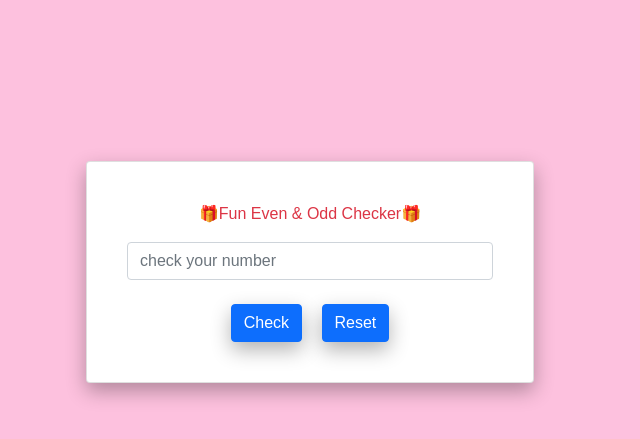
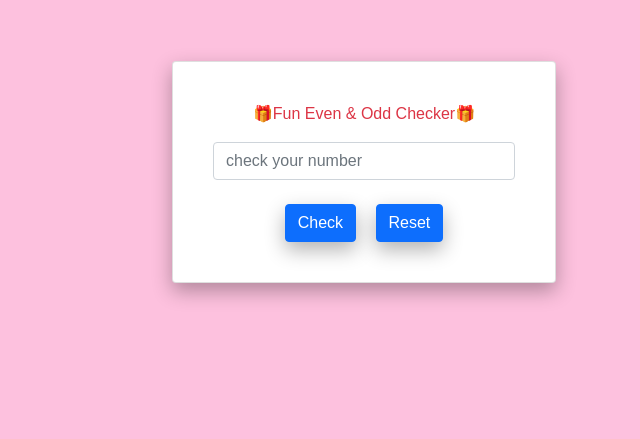
Before and after one commit to davealexx/Fun-Even-or-Odd-Checker, a plain HTML site: page index.html in a window 1280 px wide. Shown: the part 139-578 px from the top of the page, without its empty margins (276-916 px from the left). Drawn offline with nearby package versions, Linux system fonts and the light colour scheme.

Commit message:
Update index.html

```diff
--- a/index.html
+++ b/index.html
@@ -18,8 +18,8 @@
 </head>
 
 <body>
-        <div class="container m-3">
-        <div class="card p-4 rounded-2" style="width: 28rem; margin: 300px auto; box-shadow: 0 8px 20px rgba(0,0,0,0.3); ">
+        <div class="container">
+        <div class="card p-4 rounded-2" style="width: 24rem; margin: 200px auto; box-shadow: 0 8px 20px rgba(0,0,0,0.3); ">
             <div class="card-body">
                <div class="placement"><p class="card-title text-center mb-3 text-danger">🎁Fun Even & Odd Checker🎁</p>
                </div>
```
